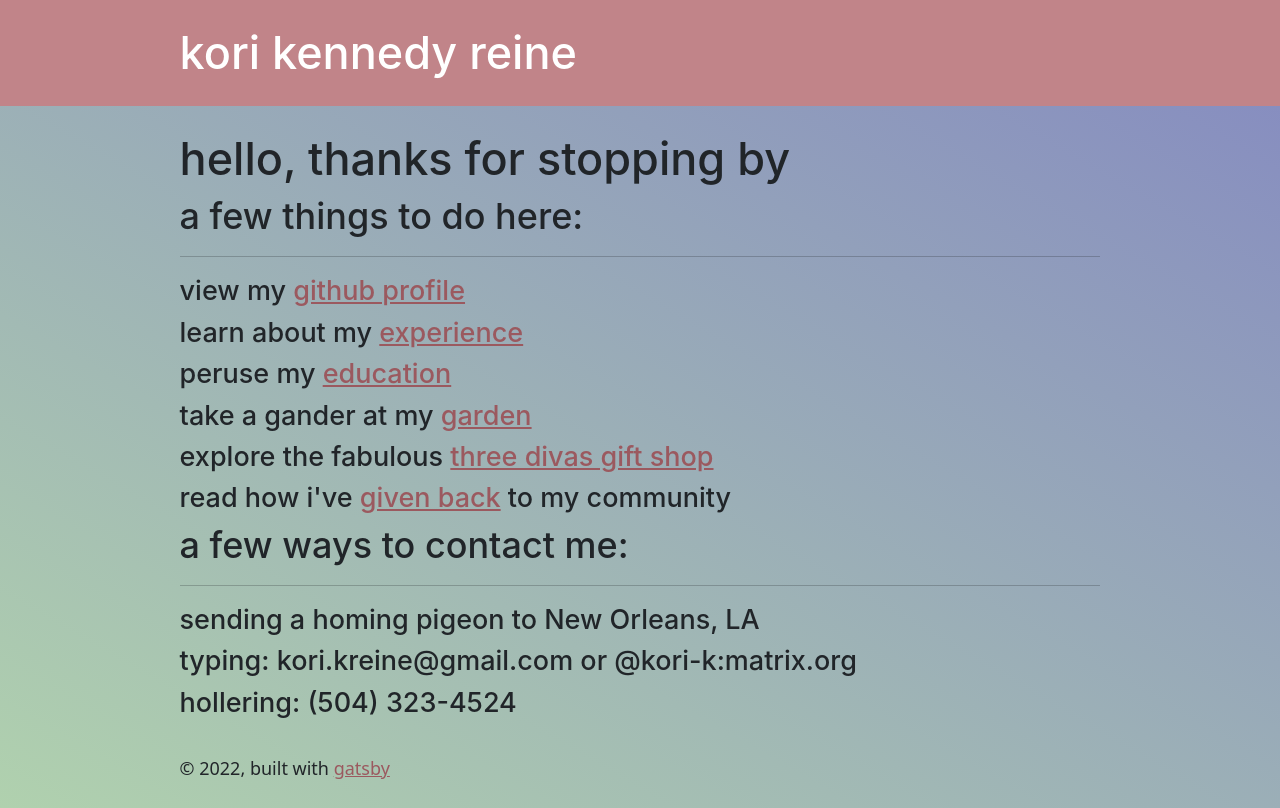
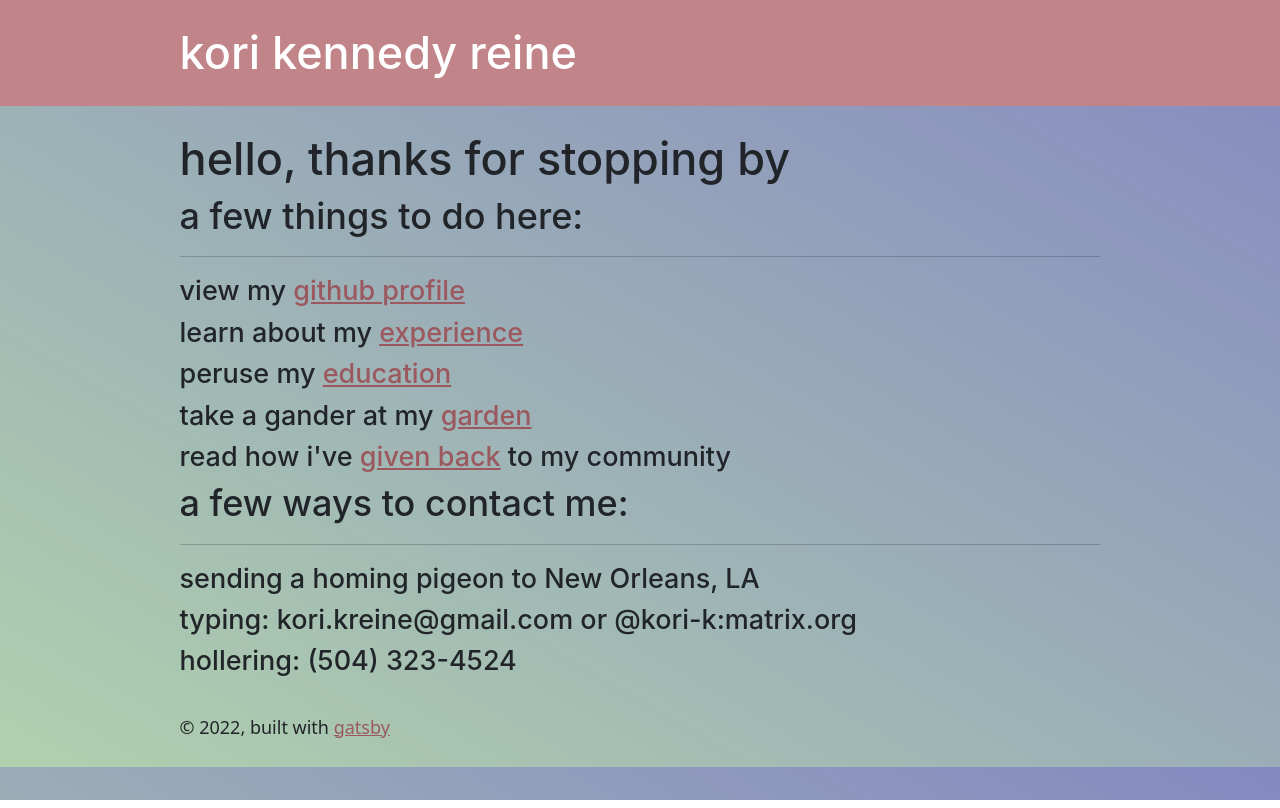
Before and after one commit to kkreine/personal-site-6, a Gatsby site: page / in a window 1280 px wide. Built offline with nearby package versions, Linux system fonts and the light colour scheme; Gatsby itself is replaced by a stand-in of ours.

Commit message:
remove 3divas

```diff
--- a/src/pages/index.js
+++ b/src/pages/index.js
@@ -15,7 +15,7 @@ const IndexPage = () => (
     <h4>learn about my <ColoredLink linktext="/experience/" text="experience" /></h4>
     <h4>peruse my <ColoredLink linktext="/education/" text="education" /></h4>
     <h4>take a gander at my <ColoredLink linktext="/garden/" text="garden" /></h4>
-    <h4>explore the fabulous <ColoredLink linktext="https://pedantic-tereshkova-51a924.netlify.app" text="three divas gift shop" /></h4>
+    {/* <h4>explore the fabulous <ColoredLink linktext="https://pedantic-tereshkova-51a924.netlify.app" text="three divas gift shop" /></h4>    */}
     {/* <h4>listen to one of my <Link to="/podcasts/">podcast recommendations</Link> </h4> */}
     <h4>read how i've <ColoredLink linktext="/volunteering/" text="given back" /> to my community</h4>
 
```
